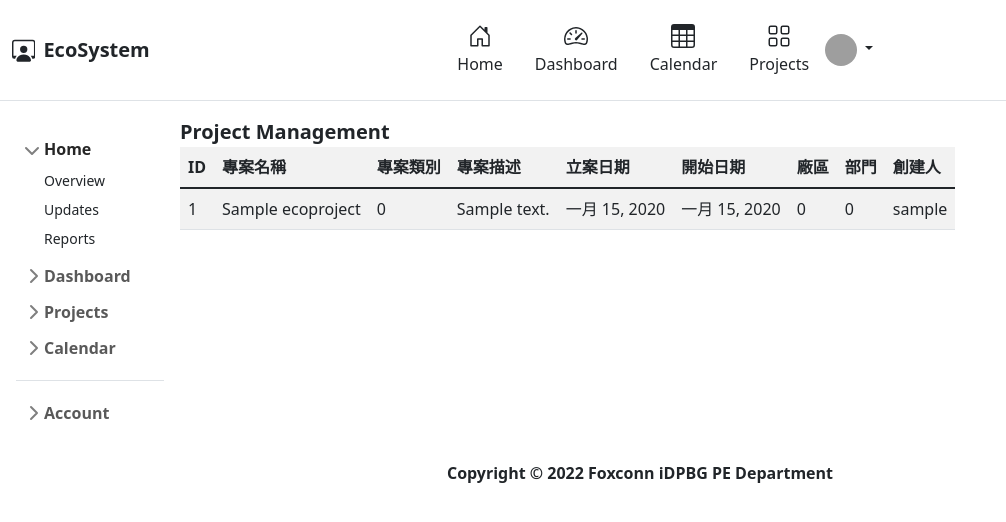
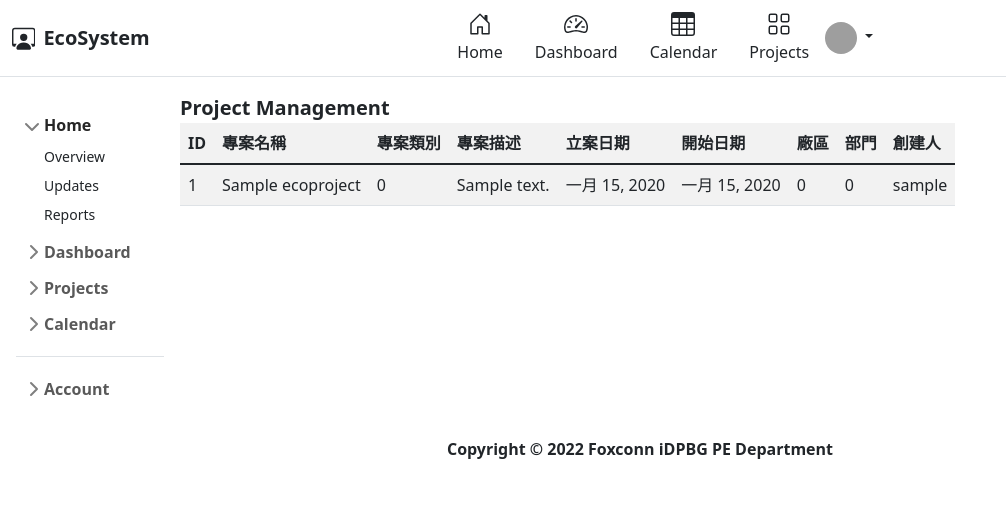
Before and after one commit to cumax59/py36eco, a Django app: page / in a window 1280 px wide. Shown: the top 522 px of the page, without its empty margins (0-1006 px from the left). Run offline with Django 3.2, Linux system fonts and the light colour scheme; tables that the repository leaves empty hold one stand-in row (values such as "Sample post"); some libraries are stand-ins or nearby versions; grey boxes are pictures that could not be loaded.

Commit message:
layout modify to be nicely

```diff
--- a/templates/base-left.html
+++ b/templates/base-left.html
@@ -4,7 +4,7 @@
 {% block main %}
 
 
-<div class="flex-shrink-0 p-3 bg-white" style="width: 180px;">
+<div class="flex-shrink-0 p-3 bg-white" style="width: 180px; background-color: blue;">
 
   <ul class="list-unstyled ps-0">
     <li class="mb-1">
--- a/templates/base-static.html
+++ b/templates/base-static.html
@@ -61,7 +61,7 @@ scratch. This page gets rid of all links and provides the needed markup only.
 <!-- Logo icon above svg format -->
 
 <!-- <header class="main-header"> -->
-  <header class="py-3 mb-3 border-bottom">
+  <header class="py-1 mb-3 border-bottom bg-blue">
     <div class="container-fluid d-grid gap-3 align-items-center" style="grid-template-columns: 1fr 2fr;">
       <!-- Logo -->
       <a href="#" class="d-flex align-items-center col-lg-4 mb-2 mb-lg-0 link-dark text-decoration-none" aria-expanded="false">
```
